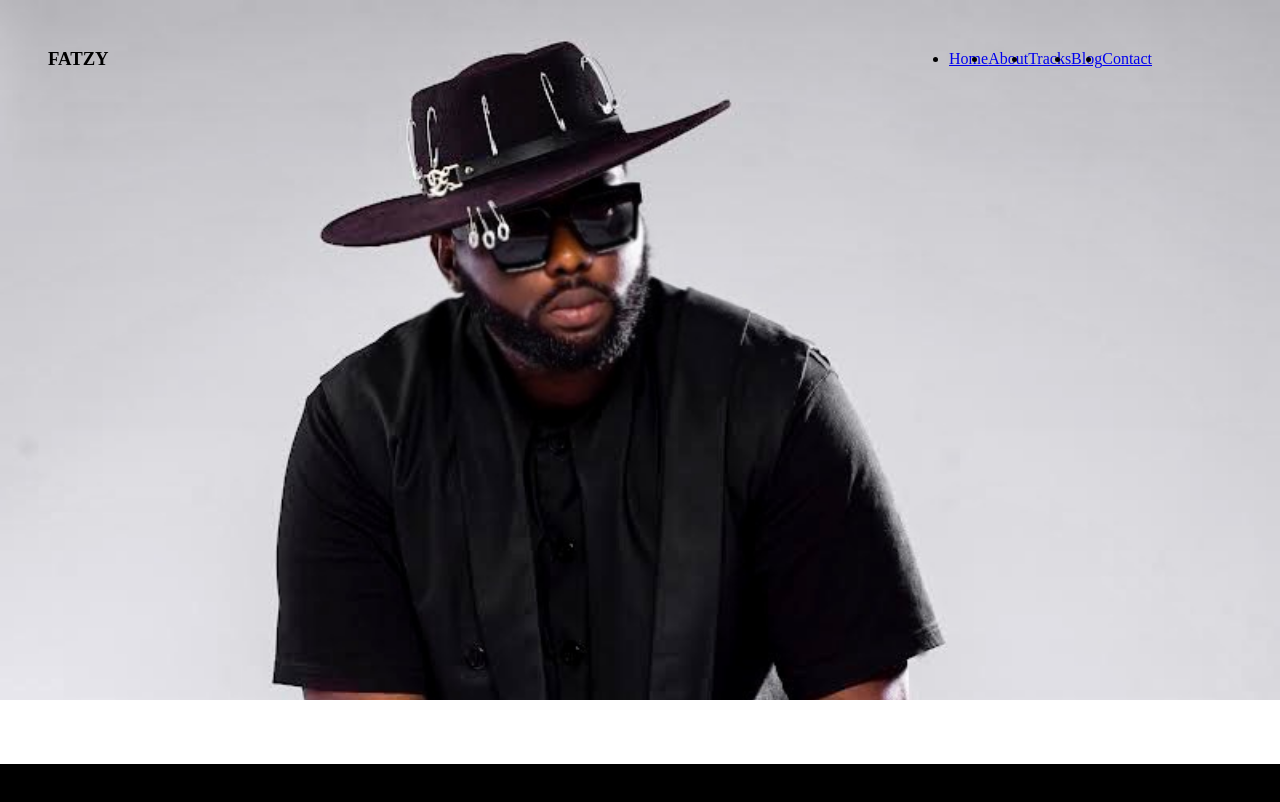
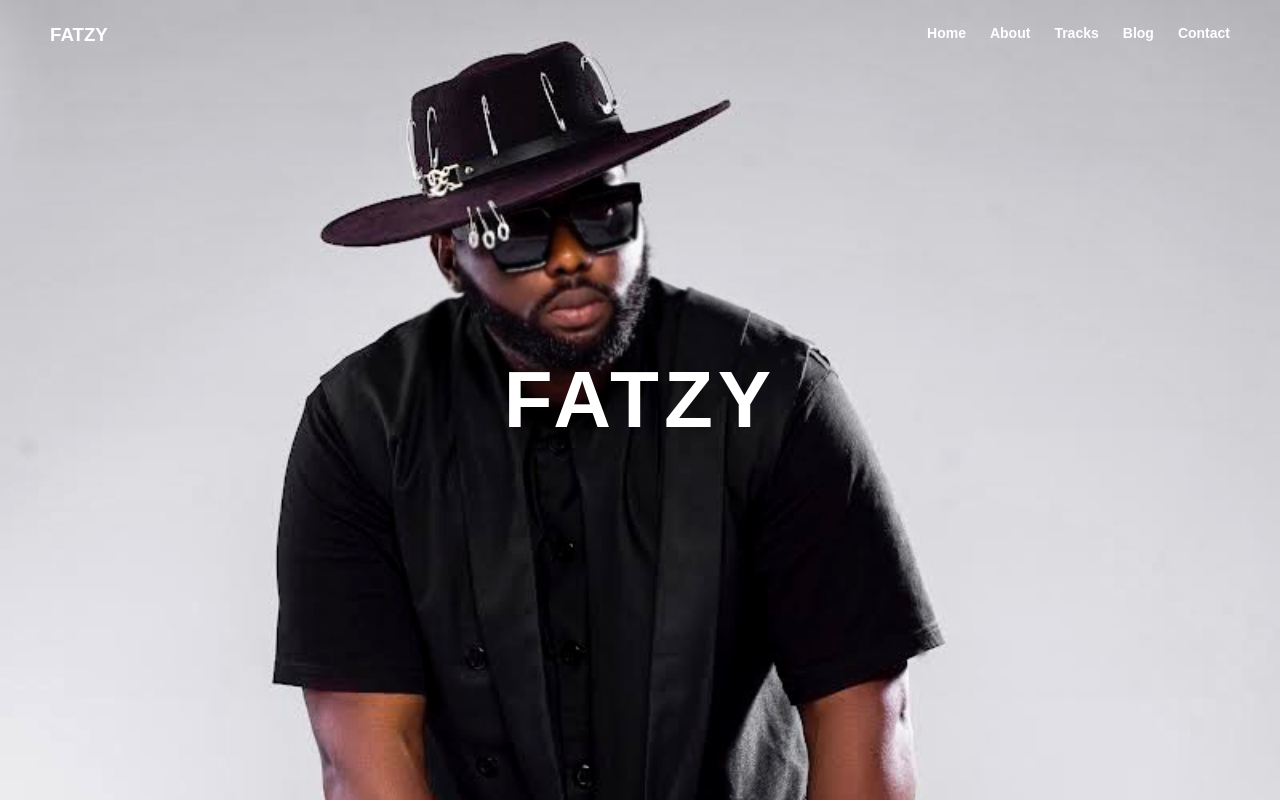
Before and after one commit to lordcupid/fatzy, a plain HTML site: page index.html in a window 1280 px wide. Shown: the top 802 px of the page. Drawn offline with Linux system fonts and the light colour scheme.

Commit message:
hero section

```diff
--- a/index.html
+++ b/index.html
@@ -8,7 +8,7 @@
   </head>
 
   <body>
-    <div class="headerWrapper">
+
       <header>
         <div class="nav-container">
           <div class="logo">
@@ -25,9 +25,11 @@
           </nav>
         </div>
       </header>
-      <!-- <div class="artiseName">
-        <h3>FATZY</h3>
-      </div> -->
+
+
+    <div class="hero">
+        <h1>FATZY</h1>
+      </div>
     </div>
     <section class="bio">
       <div class="bio-container">
--- a/style.css
+++ b/style.css
@@ -1,46 +1,78 @@
-*{
+* {
   padding: 0;
   margin: 0;
   box-sizing: border-box;
 }
 
+body {
+  font-family: "Poppins", Arial, sans-serif;
+  line-height: 1.6;
+  background: #fff;
+  color: #222;
+}
 
 /* ...existing code... */
 
-.headerWrapper {
-    background-image: url('./images/fatzy1.jpg'); /* Use your actual image path */
+.hero {
+  background-image: url("./images/fatzy1.jpg"); /* Use your actual image path */
   background-size: cover;
-    background-position: top center;
-    background-repeat: no-repeat;
-    min-height: 700px; /* Adjust height as needed */
-    width: 100%;
+  background-position: top;
+  height: 100vh;
   display: flex;
-    flex-direction: column;
-    justify-content: flex-start;
-
+  justify-content: center;
+  align-items: center;
+  color: white;
+  text-align: center;
 }
 /* ...existing code... */
 
+.hero h1 {
+  font-size: 5rem;
+  font-weight: bold;
+  text-transform: uppercase;
+  letter-spacing: 5px;
+  z-index: 5;
+}
 
-.nav-container{
+.nav-container {
+  position: fixed; /* floats on top */
+  top: 0;
+  left: 0;
+  width: 100%;
+  padding: 20px 50px;
+  display: flex;
+  justify-content: space-between;
+  gap: 20px;
+  background: transparent; /* no background at top */
+  color: white;
+  z-index: 10;
+  transition: background 0.3s ease;
+}
+
+.nav-container:scrolled {
+  background: rgba(0, 0, 0, 0.8); /* solid when scrolling */
+}
+.nav ul {
   display: flex;
   justify-content: space-between;
   align-items: center;
-    max-width: 1200px;
-    padding: 3rem;
+  list-style: none;
+  gap: 1.5rem;
 }
 
-.nav ul{
-     display: flex;
-    justify-content: space-between;
-    align-items: center;
+.nav a {
+  font-size: 14px;
+  font-weight: 700;
+  line-height: 25.2px;
+  color: rgb(255, 255, 255);
+  text-decoration: none;
 }
-.bio{
+
+.bio {
   background-color: black;
   width: 100%;
 }
-.bio-container{
-
+.bio-container {
   display: flex;
   justify-content: space-between;
   align-items: center;
@@ -49,24 +81,19 @@
   max-width: 1200px;
   padding: 3rem;
 }
-.bio-left{
+.bio-left {
   width: 100%;
-
 }
-.bioImg{
+.bioImg {
   width: 100%;
-
 }
 
-.bioImg img{
+.bioImg img {
   width: 500px;
   height: auto;
-
 }
 
-
-
-.bio-right p{
+.bio-right p {
   font-family: Manrope, sans-serif;
   font-size: 16px;
   font-weight: 700;
@@ -74,35 +101,33 @@
   color: rgb(173, 181, 189);
 }
 
-.bio-heading{
+.bio-heading {
   margin-bottom: 28px;
 }
-.bio-heading h3{
+.bio-heading h3 {
   font-size: 32px;
   font-weight: 700;
   line-height: 28.8px;
   color: rgb(173, 181, 189);
-
 }
 
-@media (max-width:430px) {
-
-    .nav{
+@media (max-width: 430px) {
+  .nav {
     display: none;
   }
-    .bio{
+  .bio {
     background-color: black;
     width: 100%;
   }
 
-    .bio-container{
+  .bio-container {
     display: flex;
     flex-direction: column;
     /* max-width: 1200px; */
     padding: 1rem;
   }
 
-    .bio-right p{
+  .bio-right p {
     font-family: Manrope, sans-serif;
     font-size: 13px;
     font-weight: 400;
@@ -110,27 +135,22 @@
     color: rgb(173, 181, 189);
   }
 
-.bio-heading{
+  .bio-heading {
     margin-bottom: 16px;
   }
-.bio-heading h3{
-    font-size:18px;
+  .bio-heading h3 {
+    font-size: 18px;
     font-weight: 400;
     line-height: 18.8px;
     color: rgb(173, 181, 189);
-
   }
 
-.bioImg{
+  .bioImg {
     width: 100%;
-
   }
 
-.bioImg img{
+  .bioImg img {
     display: block;
     width: 50%;
-
-
   }
-
 }
```
Lines whose indentation alone changed are shown as unchanged.
